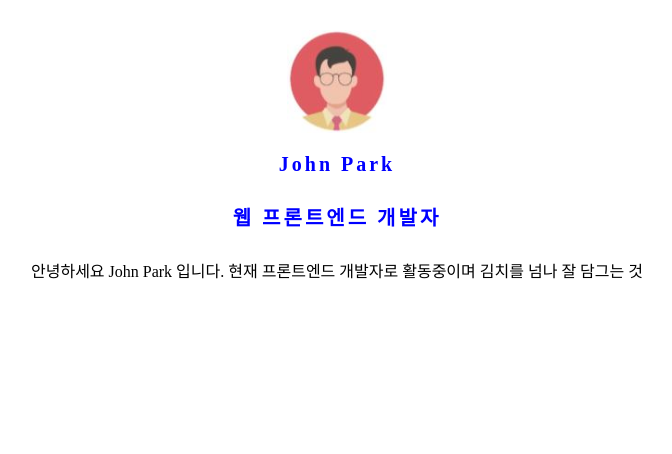
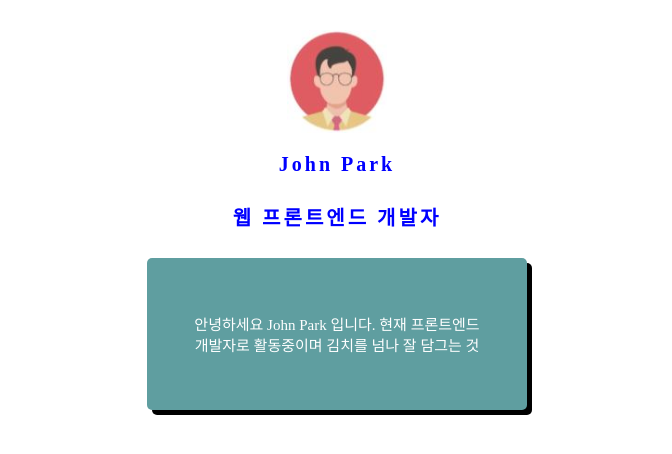
Before and after one commit to Hyojin611/front-work, a plain HTML site: page profile/profile.html in a window 1280 px wide. Shown: the whole page, without its empty margins (303-975 px from the left). Drawn offline with Linux system fonts and the light colour scheme.

Commit message:
profile 수정

```diff
--- a/profile/css/profile.css
+++ b/profile/css/profile.css
@@ -16,7 +16,16 @@
   font-weight: 600;
 }
 
-p{
+.box{
   text-align: center;
-
+  width: 300px;
+  background-color: cadetblue;
+  padding: 40px;
+  margin: 20px;
+  margin-left: auto;
+  margin-right: auto;
+  font-size: 15px;
+  border-radius: 5px;
+  color: white;
+  box-shadow: 5px 5px black;
 }
--- a/profile/profile.html
+++ b/profile/profile.html
@@ -12,9 +12,11 @@
    class = "profileImage" alt="프로필이미지">
    <h3 class="title">John Park</h3>
    <h4 class="title">웹 프론트엔드 개발자</h4>
-   <p>안녕하세요 John Park 입니다.
-      현재 프론트엔드 개발자로 활동중이며
-      김치를 넘나 잘 담그는 것
-   </p>
+   <div class="box">
+     <p>안녕하세요 John Park 입니다.
+        현재 프론트엔드 개발자로 활동중이며
+        김치를 넘나 잘 담그는 것
+     </p>
+   </div>
 </body>
 </html>
```
